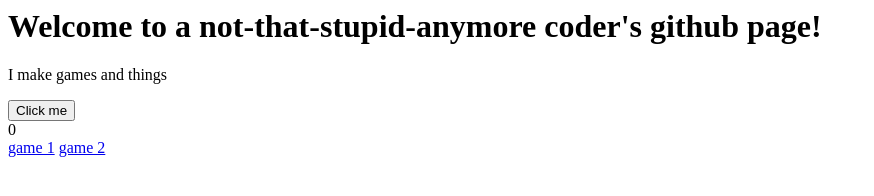
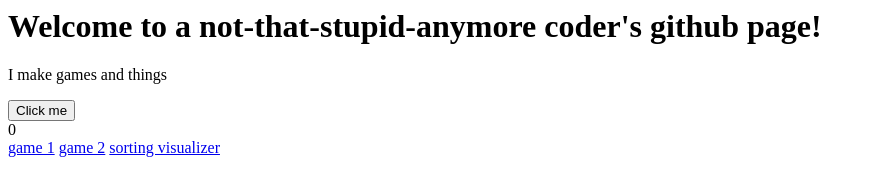
Before and after one commit to Diamboy211/diamboy211.github.io, a plain HTML site: page index.html in a window 1280 px wide. Shown: the whole page, without its empty margins (0-874 px from the left). Drawn offline with Linux system fonts and the light colour scheme.

Commit message:
Update index.html

```diff
--- a/index.html
+++ b/index.html
@@ -10,6 +10,7 @@
     <div id="clickss">0</div>
     <a href="New-incremental-not-game/index.html">game 1</a>
     <a href="fun/index.html">game 2</a>
+    <a href="Sorting">sorting visualizer</a>
   </body>
 <script src="main.js"></script>
 </html>
```
